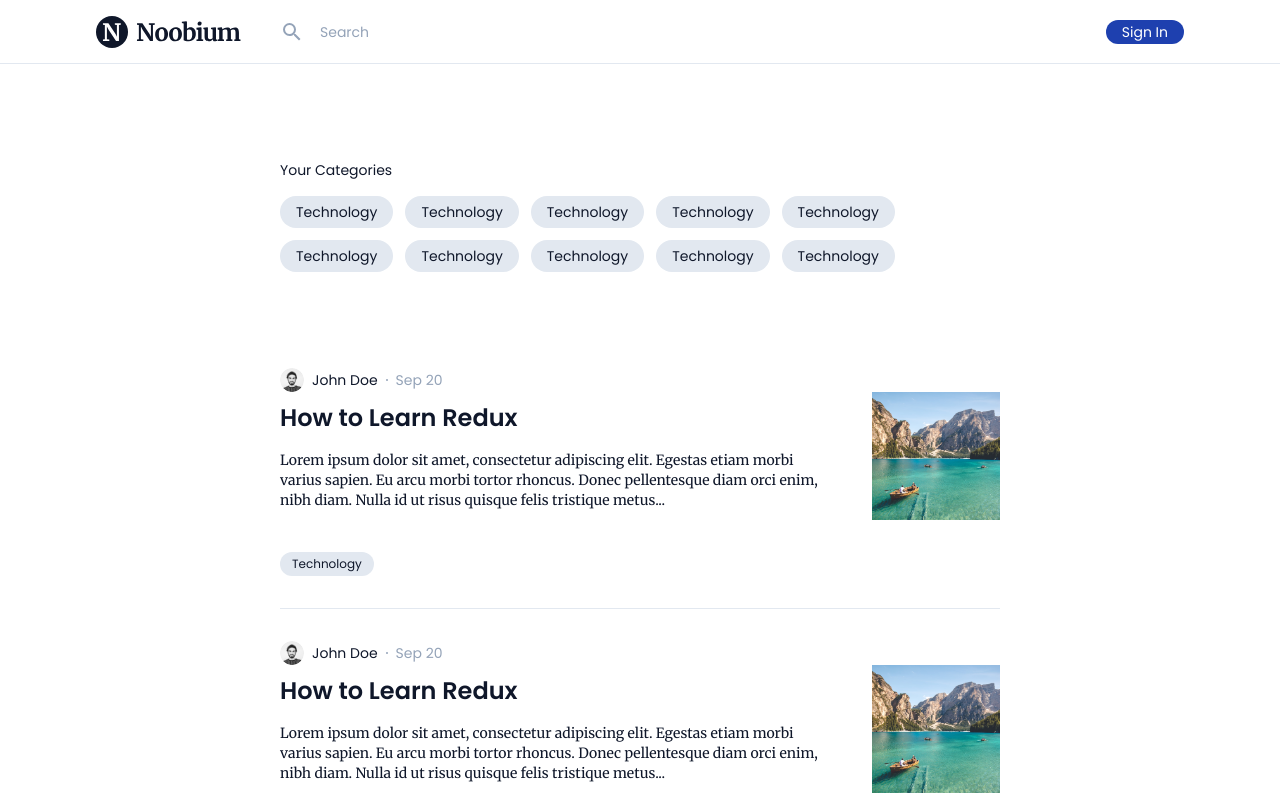
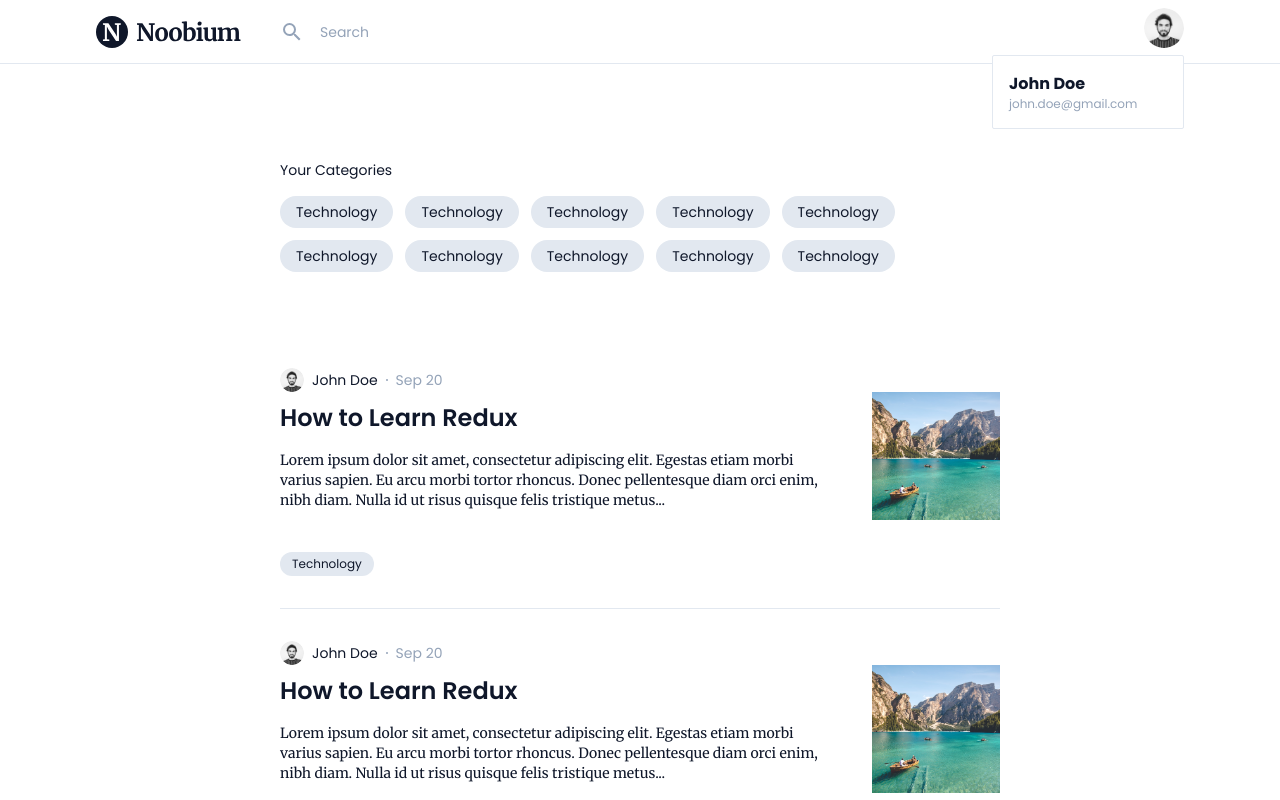
Before and after one commit to Syarif-Ys/noobium, a Next.js app: page / in a window 1280 px wide. Shown: the top 800 px of the page. Built offline with nearby package versions, Linux system fonts and the light colour scheme.

Commit message:
dropdown

```diff
--- /dev/null
+++ b/components/AccountDropdown.tsx
@@ -0,0 +1,16 @@
+type Props = {};
+
+const AccountDropdown: React.FC<Props> = ({}) => {
+  const user = {
+    name: "John Doe",
+    email: "john.doe@gmail.com",
+  };
+  return <div className="w-48 rounded-sm border border-slate-200 absolute bg-white right-0 top-full">
+    <div className="p-4">
+        <p className="font-sans text-slate-900 font-bold">{user.name}</p>
+        <p className="font-sans text-slate-400 text-xs">{user.email}</p>
+    </div>
+  </div>;
+};
+
+export default AccountDropdown;
--- a/components/NavBar.tsx
+++ b/components/NavBar.tsx
@@ -1,12 +1,16 @@
 import Link from "next/link";
 import { useState } from "react";
 import { MdSearch } from "react-icons/md";
+import AccountDropdown from "./AccountDropdown";
 import Button from "./Button";
 
 type Props = {};
 
 const NavBar: React.FC<Props> = () => {
   const [keyword, setKeyword] = useState("");
+  const [isDropDownOpen, setIsDropDownOpen] = useState("false");
+
+  const isLoggedIn = true
 
   return (
     <header className="h-16 border-b border-slate-200 flex items-center justify-between px-24">
@@ -25,9 +29,23 @@ const NavBar: React.FC<Props> = () => {
         />
       </div>
 
-      <Link href="/auth/sign-in">
-        <Button>Sign In</Button>
-      </Link>
+      {isLoggedIn && (
+        <div className="relative">
+        <button onClick={() => setIsDropDownOpen(!isDropDownOpen)}>
+          <img
+            className="w-10 h-10 rounded-full object-cover"
+            src="/images/dummy-avatar.png"
+            alt="John Doe"
+          />
+        </button>
+        {isDropDownOpen && <AccountDropdown />}
+        </div>
+      )}
+      {!isLoggedIn && (
+        <Link href="/auth/sign-in">
+          <Button>Sign In</Button>
+        </Link>
+      )}
     </header>
   );
 };
--- a/package.json
+++ b/package.json
@@ -22,6 +22,7 @@
     "next": "13.0.6",
     "react": "18.2.0",
     "react-dom": "18.2.0",
+    "react-icons": "^4.7.1",
     "typescript": "4.9.3",
     "yup": "^0.32.11"
   },
```
Also changed, not shown: 1 other file (tests, documents, lock files or other folders).
